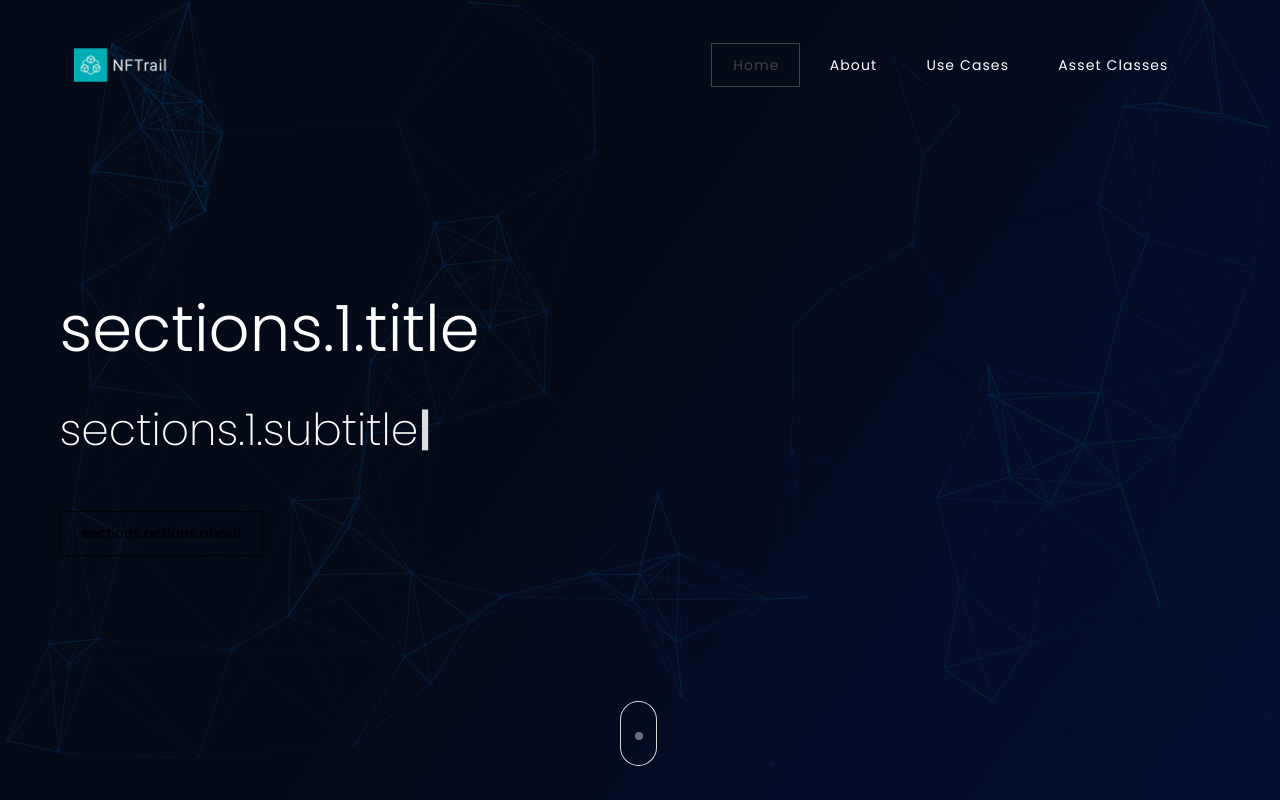
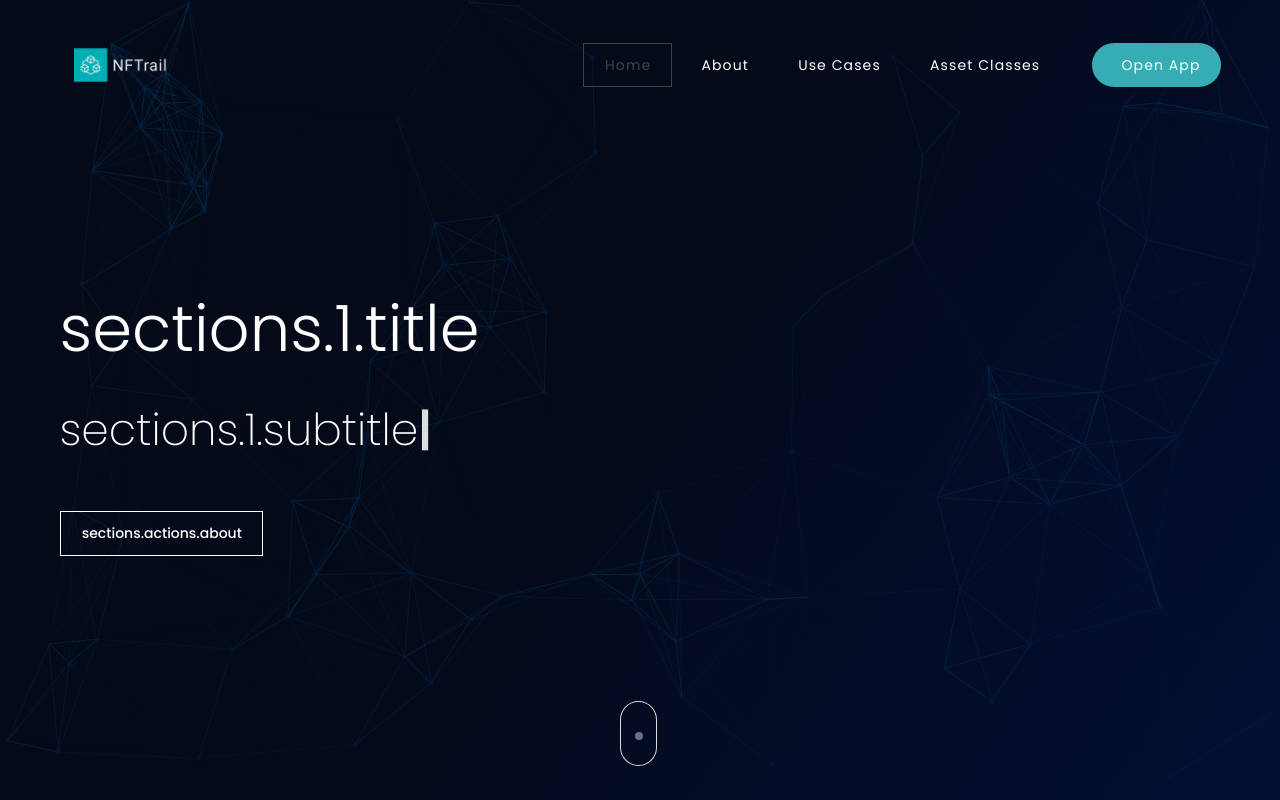
Before and after one commit to ckoopmann/NFTrail, a Vue app in the folder dapp/: page / in a window 1280 px wide. Shown: the top 800 px of the page. Built offline with nearby package versions, Linux system fonts and the light colour scheme; the HTML template or start-up script is replaced by a standard one.

Commit message:
Add app button and fix dark theme

```diff
--- /dev/null
+++ b/dapp/src/components/custom/AppButton.vue
@@ -0,0 +1,18 @@
+<template>
+  <v-btn large rounded color="#36adb5" v-bind="attrs" v-on="on" to="app">
+    <v-icon class="me-2" :size="20">mdi-play-circle-outline</v-icon>
+    <span v-if="!icon">Open App</span>
+  </v-btn>
+</template>
+
+<script>
+export default {
+  props: {
+    transition: {
+      default: "slide-y-transition", // 'slide-y-transition'
+    },
+  },
+};
+</script>
+
+<style lang="scss" scoped></style>
--- a/dapp/src/components/default/cols-section.vue
+++ b/dapp/src/components/default/cols-section.vue
@@ -4,7 +4,6 @@
     :subtitle="subtitle"
     :headline-icon="headlineIcon"
     :style="style"
-    light
     :data-section="dataSection"
     :background="background"
     :divider="!!divider"
--- a/dapp/src/components/main/TheNavbar.vue
+++ b/dapp/src/components/main/TheNavbar.vue
@@ -36,7 +36,9 @@
             >
           </div>
 
-          <div class="d-flex align-center ms-8"></div>
+          <div class="d-flex align-center ms-8">
+            <app-button :large="pcOnly" />
+          </div>
         </div>
       </v-slide-x-reverse-transition>
     </v-container>
@@ -49,10 +51,11 @@ import Logo from "./logo";
 import GlobalComputed from "@/helpers/global-computed";
 import GlobalMethods from "@/helpers/global-methods";
 import links from "@/helpers/links";
+import AppButton from "../custom/AppButton.vue";
 
 export default {
   name: "navbar",
-  components: { Logo },
+  components: { Logo, AppButton },
   props: {
     lightTheme: {
       type: Boolean,
@@ -116,4 +119,7 @@ export default {
     letter-spacing: 1.1px;
   }
 }
+body {
+  background-color: black;
+}
 </style>
--- a/dapp/src/plugins/vuetify.js
+++ b/dapp/src/plugins/vuetify.js
@@ -3,4 +3,6 @@ import Vuetify from "vuetify/lib/framework";
 
 Vue.use(Vuetify);
 
-export default new Vuetify({});
+export default new Vuetify({
+  theme: { dark: true },
+});
--- a/dapp/src/views/Home.vue
+++ b/dapp/src/views/Home.vue
@@ -63,7 +63,6 @@
       data-section="about"
       :headline="$t('sections.about.title')"
       :subtitle="$t('sections.about.subtitle')"
-      light
       divider
     >
       <v-row>
```
Also changed, not shown: dapp/src/components/custom/locale-button.vue (+1 -14 lines).
